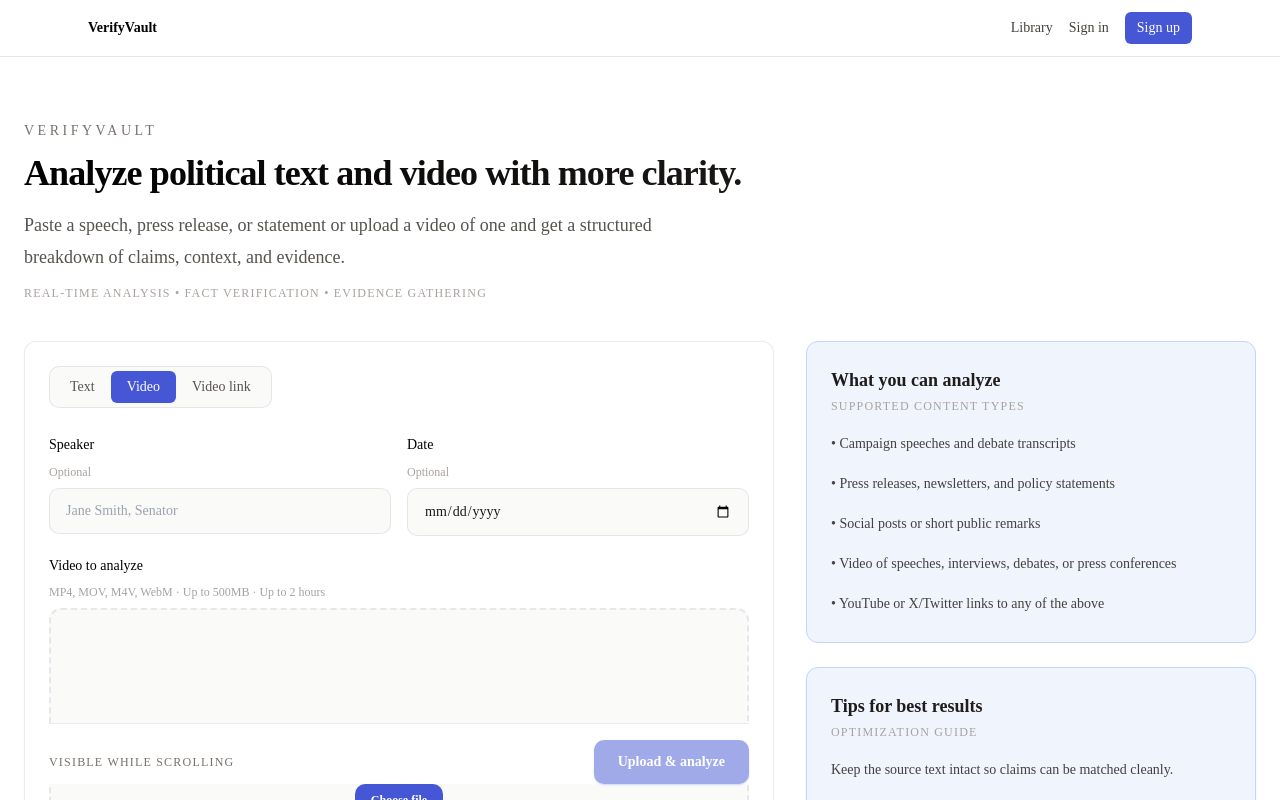
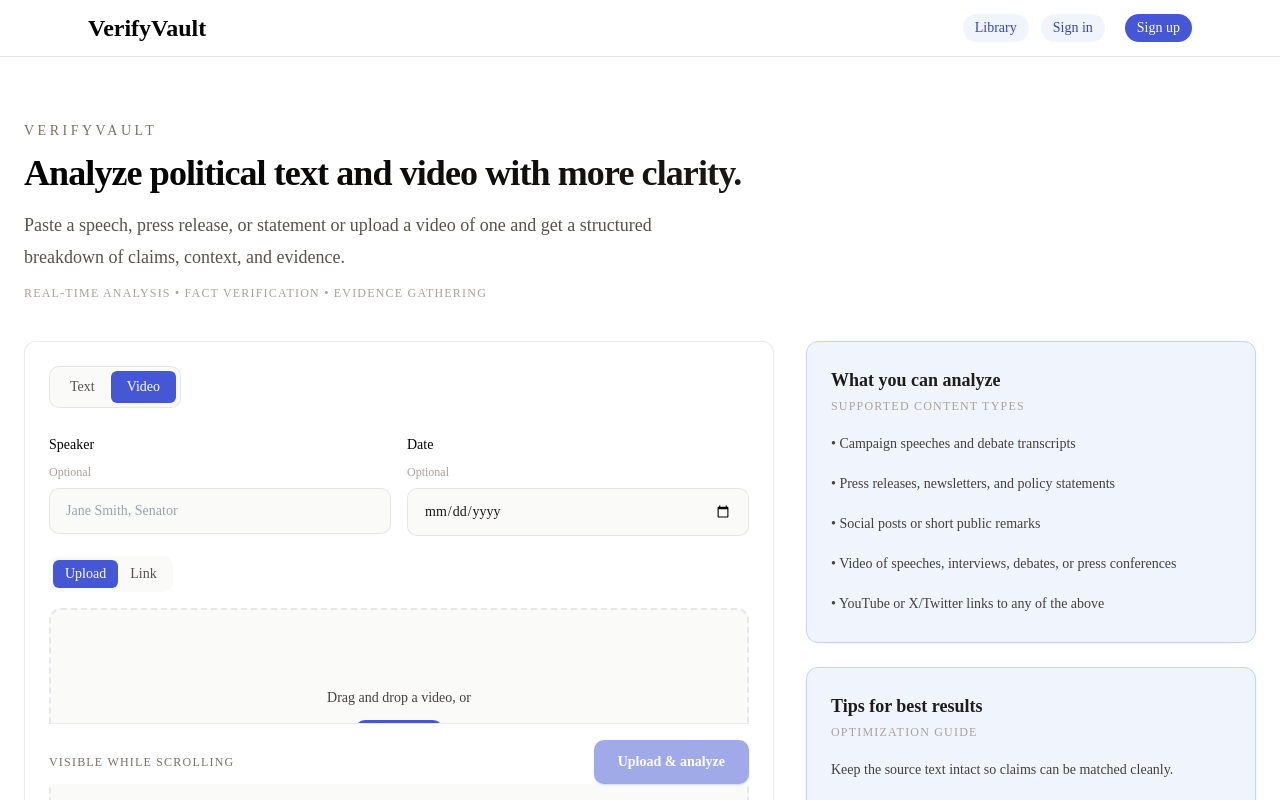
Before and after one commit to mbshiau/VerifyVault, a Next.js app in the folder web/: page / in a window 1280 px wide. Both pictures are taken after a click on the button "Video". Shown: the top 800 px of the page. Built offline with nearby package versions, Linux system fonts and the light colour scheme; no server answers.

Commit message:
claim detection for videos and ui updates

```diff
--- a/web/app/analysis/[id]/page.tsx
+++ b/web/app/analysis/[id]/page.tsx
@@ -24,6 +24,8 @@
 import { TweetEmbed } from "./TweetEmbed";
 import { TranscriptView } from "./TranscriptView";
 import { VideoProcessingStepper } from "./VideoProcessingStepper";
+import { ShareDialog } from "@/components/ShareDialog";
+import { renameAnalysis } from "@/lib/api";
 
 const VIDEO_IN_PROGRESS_STATUSES: readonly string[] = VIDEO_PROCESSING_STATUSES;
 
@@ -34,6 +36,7 @@
   const [error, setError] = useState<string | null>(null);
   const [activeIndex, setActiveIndex] = useState<number | null>(null);
   const [selectedClaimIndex, setSelectedClaimIndex] = useState(0);
+  const [sharingOpen, setSharingOpen] = useState(false);
   const [expandedClaimIndex, setExpandedClaimIndex] = useState<number | null>(0);
   const [annotationMode, setAnnotationMode] = useState(false);
   const [selectedText, setSelectedText] = useState("");
@@ -286,6 +289,33 @@
             </p>
           </div>
         </div>
+        <div className="flex items-center gap-3">
+          <button
+            type="button"
+            onClick={() => setSharingOpen(true)}
+            className="rounded-md border border-blueberry-300 px-3 py-1 text-sm font-medium text-blueberry-700 hover:bg-blueberry-50"
+          >
+            Share
+          </button>
+
+          <button
+            type="button"
+            onClick={async () => {
+              const newTitle = window.prompt("Rename analysis", data.title);
+              if (newTitle && newTitle.trim() && newTitle.trim() !== data.title) {
+                try {
+                  const updated = await renameAnalysis(data.id, newTitle.trim());
+                  setData((prev) => (prev ? { ...prev, title: updated.title } : prev));
+                } catch (e) {
+                  alert(e instanceof Error ? e.message : "Failed to rename");
+                }
+              }
+            }}
+            className="rounded-md border border-blueberry-300 px-3 py-1 text-sm font-medium text-blueberry-700 hover:bg-blueberry-50"
+          >
+            Rename
+          </button>
+
           <button
             type="button"
             onClick={() => setAnnotationMode((v) => !v)}
@@ -298,6 +328,7 @@
           >
             {annotationMode ? "Annotation on" : "Annotate"}
           </button>
+        </div>
       </div>
 
       {annotationMode && (
@@ -331,14 +362,14 @@
                 <h2 className="text-lg font-semibold text-slate-900">{isVideo ? "Transcript" : "Original text"}</h2>
                 <p className="mt-1 text-sm leading-6 text-slate-500">
                   {isVideo
-                    ? "Click a timestamp to jump to that point in the video."
+                    ? "Click a timestamp to jump to that point in the video, or select transcript text to analyze a claim."
                     : "Click a highlighted claim to inspect it, or select new text to analyze it."}
                 </p>
               </div>
               <div
                 className="relative max-h-[78vh] overflow-y-auto rounded-xl bg-slate-50 p-5"
                 ref={textPanelRef}
-                onMouseUp={isVideo ? undefined : handleSelectionMouseUp}
+                onMouseUp={handleSelectionMouseUp}
               >
                 {isVideo ? (
                   <TranscriptView
@@ -357,7 +388,7 @@
                   />
                 )}
 
-                {!isVideo && selectedText && selectionRect && (
+                {selectedText && selectionRect && (
                   <div
                     className={`absolute z-20 w-80 -translate-x-1/2 rounded-lg border border-slate-200 bg-white p-4 shadow-xl shadow-slate-200/80 ${
                       selectionRect.isBelow ? "translate-y-[8px]" : "-translate-y-[calc(100%+8px)]"
@@ -559,6 +590,12 @@
         </AnnotationLayer>
       )}
 
+      <ShareDialog
+        open={sharingOpen}
+        analysis={{ id: data.id, visibility: data.visibility, share_token: data.share_token }}
+        onClose={() => setSharingOpen(false)}
+      />
+
       <ConfirmDialog
         open={duplicateClaimIndex !== null}
         title="Already a detected claim"
--- a/web/app/page.tsx
+++ b/web/app/page.tsx
@@ -10,7 +10,7 @@
 const SUPPORTED_VIDEO_URL_RE =
   /^https?:\/\/(www\.|m\.|mobile\.)?(youtube\.com|youtu\.be|twitter\.com|x\.com)\//i;
 
-type Mode = "text" | "video" | "url";
+type Mode = "text" | "video";
 
 export default function Home() {
   const router = useRouter();
@@ -26,6 +26,7 @@
   const [uploadProgress, setUploadProgress] = useState(0);
 
   const [videoUrl, setVideoUrl] = useState("");
+  const [videoMode, setVideoMode] = useState<"upload" | "link">("upload");
 
   function pickVideoFile(file: File | null) {
     setError(null);
@@ -98,7 +99,7 @@
   const canSubmit =
     mode === "text"
       ? text.length >= 20
-      : mode === "video"
+      : videoMode === "upload"
         ? videoFile !== null
         : SUPPORTED_VIDEO_URL_RE.test(videoUrl.trim());
 
@@ -139,15 +140,6 @@
               }`}
             >
               Video
-            </button>
-            <button
-              type="button"
-              onClick={() => setMode("url")}
-              className={`rounded-sm px-4 py-1.5 transition ${
-                mode === "url" ? "bg-blueberry-600 text-white" : "text-stone-600 hover:text-stone-900"
-              }`}
-            >
-              Video link
             </button>
           </div>
 
@@ -190,9 +182,25 @@
                 />
               </label>
             ) : (
-              <div className="space-y-2">
-                <span className="block text-sm font-medium text-black">Video to analyze</span>
-                <p className="text-xs text-stone-400">MP4, MOV, M4V, WebM · Up to 500MB · Up to 2 hours</p>
+              <div className="space-y-4">
+                <div className="inline-flex rounded-md bg-stone-50 p-1">
+                  <button
+                    type="button"
+                    onClick={() => setVideoMode("upload")}
+                    className={`rounded-sm px-3 py-1 text-sm font-medium ${videoMode === "upload" ? "bg-blueberry-600 text-white" : "text-stone-600 hover:text-stone-900"}`}
+                  >
+                    Upload
+                  </button>
+                  <button
+                    type="button"
+                    onClick={() => setVideoMode("link")}
+                    className={`rounded-sm px-3 py-1 text-sm font-medium ${videoMode === "link" ? "bg-blueberry-600 text-white" : "text-stone-600 hover:text-stone-900"}`}
+                  >
+                    Link
+                  </button>
+                </div>
+
+                {videoMode === "upload" ? (
                   <div
                     onDragOver={(e) => {
                       e.preventDefault();
@@ -204,7 +212,7 @@
                       setDragActive(false);
                       pickVideoFile(e.dataTransfer.files?.[0] ?? null);
                     }}
-                  className={`flex min-h-[22rem] flex-col items-center justify-center rounded-lg border-2 border-dashed p-8 text-center transition ${
+                    className={`flex min-h-[14rem] flex-col items-center justify-center rounded-lg border-2 border-dashed p-6 text-center transition ${
                       dragActive ? "border-blueberry-600 bg-blueberry-50" : "border-divider-light bg-stone-50"
                     }`}
                   >
@@ -253,6 +261,19 @@
                       </div>
                     )}
                   </div>
+                ) : (
+                  <label className="block space-y-2">
+                    <span className="text-sm font-medium text-black">YouTube or X/Twitter video URL</span>
+                    <p className="text-xs text-stone-400">Audio is transcribed, video played from original source</p>
+                    <input
+                      type="url"
+                      value={videoUrl}
+                      onChange={(e) => setVideoUrl(e.target.value)}
+                      placeholder="https://www.youtube.com/watch?v=... or https://x.com/.../status/..."
+                      className="w-full rounded-md border divider-light bg-stone-50 px-4 py-3 text-sm text-stone-900 outline-none transition focus:border-blueberry-600 focus:bg-white"
+                    />
+                  </label>
+                )}
               </div>
             )}
 
@@ -281,14 +302,14 @@
               >
                 {loading
                   ? mode === "video"
+                    ? videoMode === "upload"
                       ? "Uploading..."
-                    : mode === "url"
-                      ? "Fetching..."
+                      : "Fetching..."
                     : "Analyzing..."
                   : mode === "video"
+                    ? videoMode === "upload"
                       ? "Upload & analyze"
-                    : mode === "url"
-                      ? "Fetch & analyze"
+                      : "Fetch & analyze"
                     : "Analyze"}
               </button>
             </div>
--- a/web/components/NavBar.tsx
+++ b/web/components/NavBar.tsx
@@ -16,36 +16,36 @@
   return (
     <nav className="border-b border-stone-200 bg-white">
       <div className="mx-auto flex max-w-6xl items-center justify-between px-6 py-3">
-        <Link href="/" className="text-sm font-semibold text-black">
-          VerifyVault
+        <Link href="/" className="text-2xl font-bold text-black" style={{ fontFamily: 'Times New Roman, Times, serif' }}>
+                  VerifyVault
         </Link>
-        <div className="flex items-center gap-4 text-sm">
-          <Link href="/library" className="text-stone-700 hover:text-black">
+        <div className="flex items-center gap-3 text-sm">
+          <Link href="/library" className="inline-flex items-center rounded-full px-3 py-1 bg-blueberry-50 text-blueberry-700 hover:bg-blueberry-100">
             Library
           </Link>
           {!loading && user && (
             <>
-              <Link href="/dashboard" className="text-stone-700 hover:text-black">
+              <Link href="/dashboard" className="inline-flex items-center rounded-full px-3 py-1 bg-blueberry-50 text-blueberry-700 hover:bg-blueberry-100">
                 My Analyses
               </Link>
-              <Link href="/bookmarks" className="text-stone-700 hover:text-black">
+              <Link href="/bookmarks" className="inline-flex items-center rounded-full px-3 py-1 bg-blueberry-50 text-blueberry-700 hover:bg-blueberry-100">
                 My Library
               </Link>
-              <Link href="/settings" className="text-stone-700 hover:text-black">
+              <Link href="/settings" className="inline-flex items-center rounded-full px-3 py-1 bg-blueberry-50 text-blueberry-700 hover:bg-blueberry-100">
                 Settings
               </Link>
-              <span className="text-stone-500">{user.email}</span>
-              <button type="button" onClick={onLogout} className="text-stone-700 hover:text-black">
+              <span className="ml-2 text-xs text-stone-500">{user.email}</span>
+              <button type="button" onClick={onLogout} className="ml-3 inline-flex items-center rounded-full px-3 py-1 bg-blueberry-50 text-blueberry-700 hover:bg-blueberry-100">
                 Log out
               </button>
             </>
           )}
           {!loading && !user && (
             <>
-              <Link href="/login" className="text-stone-700 hover:text-black">
+              <Link href="/login" className="inline-flex items-center rounded-full px-3 py-1 bg-blueberry-50 text-blueberry-700 hover:bg-blueberry-100">
                 Sign in
               </Link>
-              <Link href="/signup" className="rounded-sm bg-blueberry-600 px-3 py-1.5 text-white hover:bg-blueberry-700">
+              <Link href="/signup" className="ml-2 inline-flex items-center rounded-full px-3 py-1 bg-blueberry-600 text-white hover:bg-blueberry-700">
                 Sign up
               </Link>
             </>
```
Also changed, not shown: web/app/dashboard/page.tsx (+18 -11 lines). Lines whose indentation alone changed are shown as unchanged.
